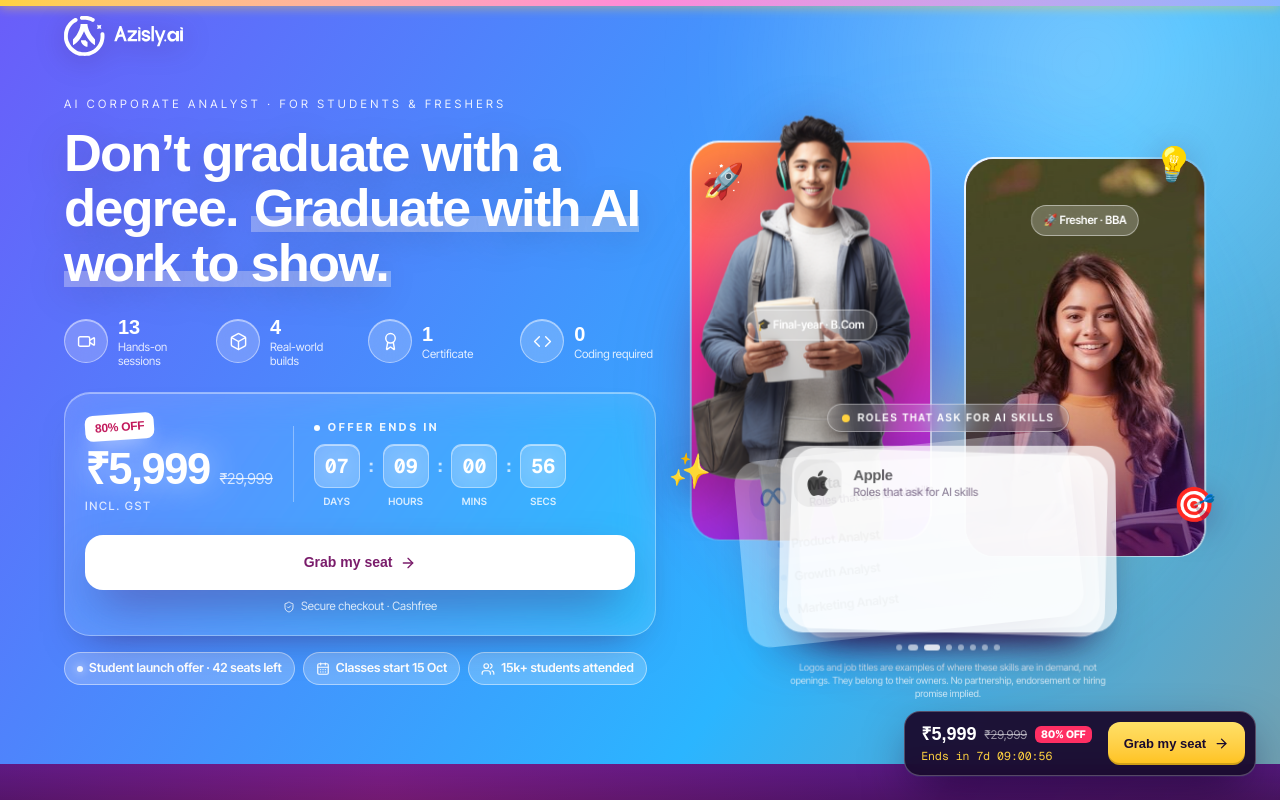
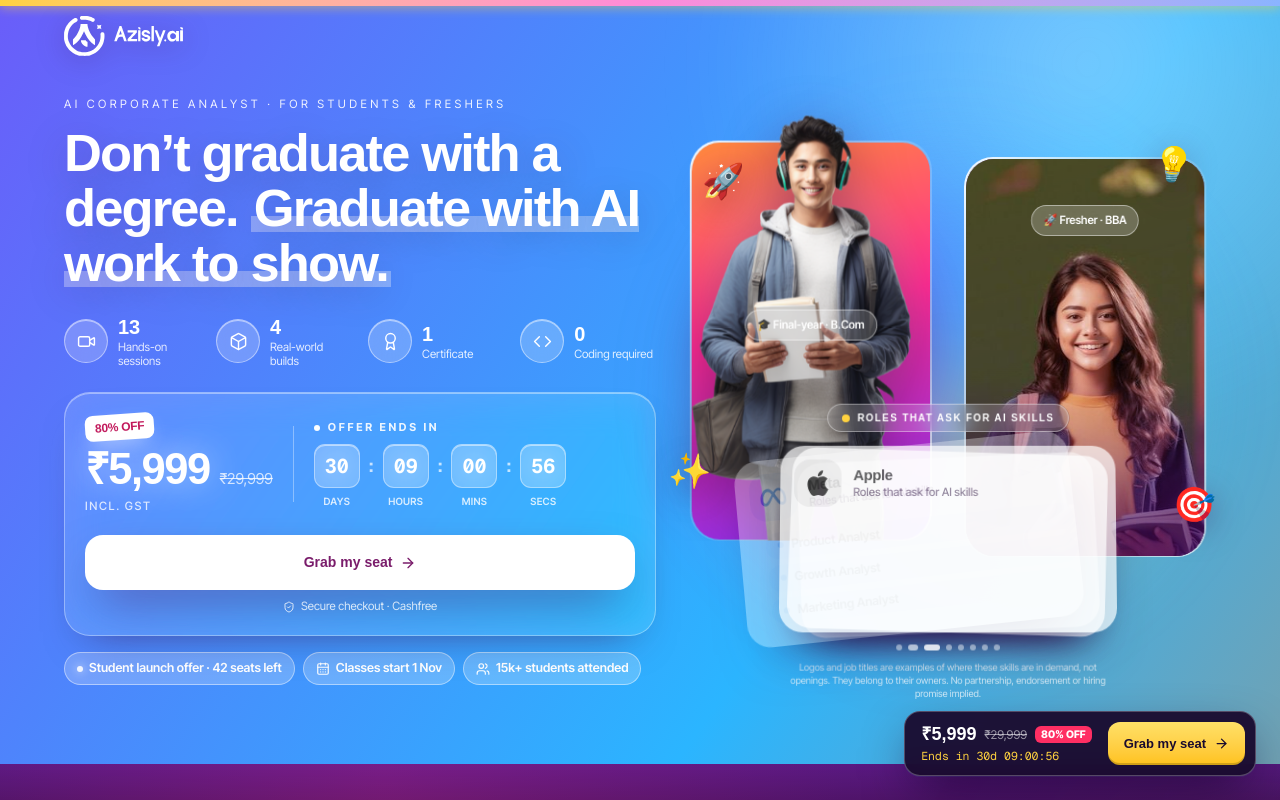
Before and after one commit to katkarpranav2004/azisly-course-landing, a Next.js app: page /college in a window 1280 px wide. Shown: the top 800 px of the page. Built offline with nearby package versions, Linux system fonts and the light colour scheme; a web font is replaced by a local one.

Commit message:
Move class 1 and the offer deadline to 1 Nov 2026 (landing pages and welcome emails)

```diff
--- a/src/content/college.ts
+++ b/src/content/college.ts
@@ -68,7 +68,7 @@ export const collegeContent: AudienceContent = {
     listPrice: 29999,
     offerPrice: 5999,
     offerStartedAt: "2026-09-30T00:00:00+05:30",
-    offerEndsAt: "2026-10-09T23:59:59+05:30",
+    offerEndsAt: "2026-11-01T23:59:59+05:30",
     seatsLeft: 42,
   },
   paymentUrl: "https://payments.cashfree.com/forms/AzAICorporateAnalystforCollegeStudents",
--- a/src/content/corporate.ts
+++ b/src/content/corporate.ts
@@ -68,7 +68,7 @@ export const corporateContent: AudienceContent = {
     listPrice: 29999,
     offerPrice: 5999,
     offerStartedAt: "2026-09-30T00:00:00+05:30",
-    offerEndsAt: "2026-10-09T23:59:59+05:30",
+    offerEndsAt: "2026-11-01T23:59:59+05:30",
     seatsLeft: 70,
   },
   paymentUrl: "https://payments.cashfree.com/forms?code=AzCorporateAnalystforCorporate",
--- a/src/content/course.ts
+++ b/src/content/course.ts
@@ -37,7 +37,7 @@ export const courseContent: AudienceContent = {
     listPrice: 11999,
     offerPrice: 5999,
     offerStartedAt: "2026-09-30T00:00:00+05:30",
-    offerEndsAt: "2026-10-09T23:59:59+05:30",
+    offerEndsAt: "2026-11-01T23:59:59+05:30",
     seatsLeft: 70,
   },
   testimonials: [],
--- a/src/content/shared.ts
+++ b/src/content/shared.ts
@@ -149,8 +149,8 @@ export const curriculum: CurriculumModule[] = [
  */
 export const cohort = {
   /** ISO date of live class 1 */
-  startsAt: "2026-10-15T19:00:00+05:30",
-  startsLabel: "15 Oct",
+  startsAt: "2026-11-01T19:00:00+05:30",
+  startsLabel: "1 Nov",
   platform: "Zoom",
   /** what the learner receives right after paying */
   deliveredVia: "email and WhatsApp",
```
